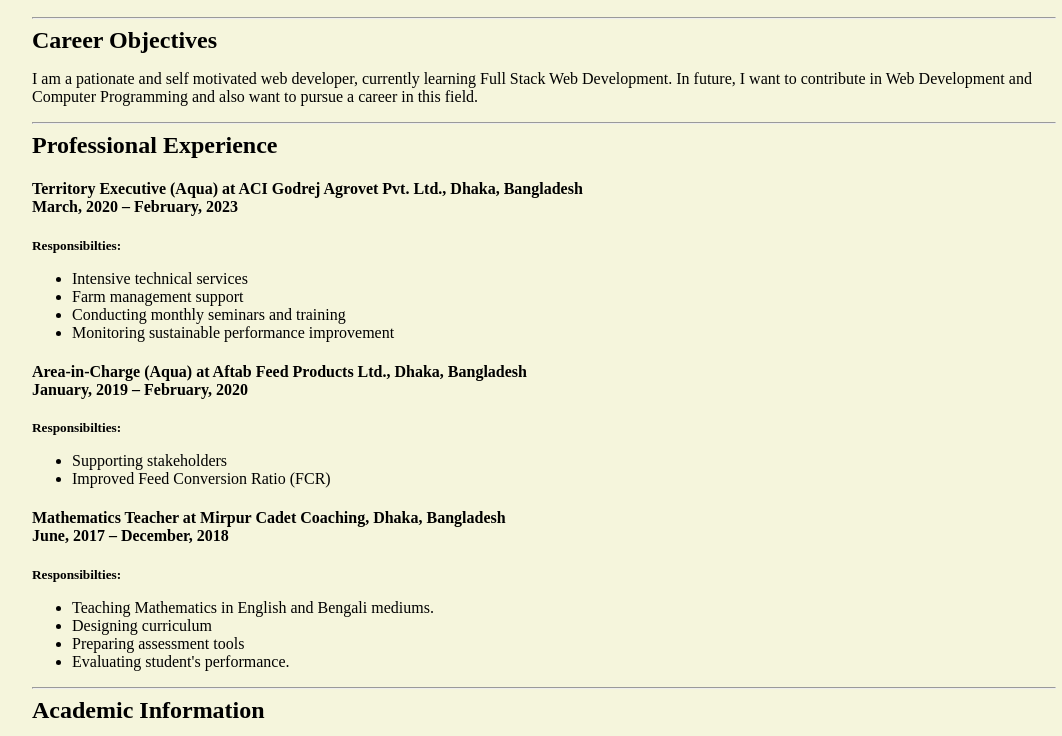
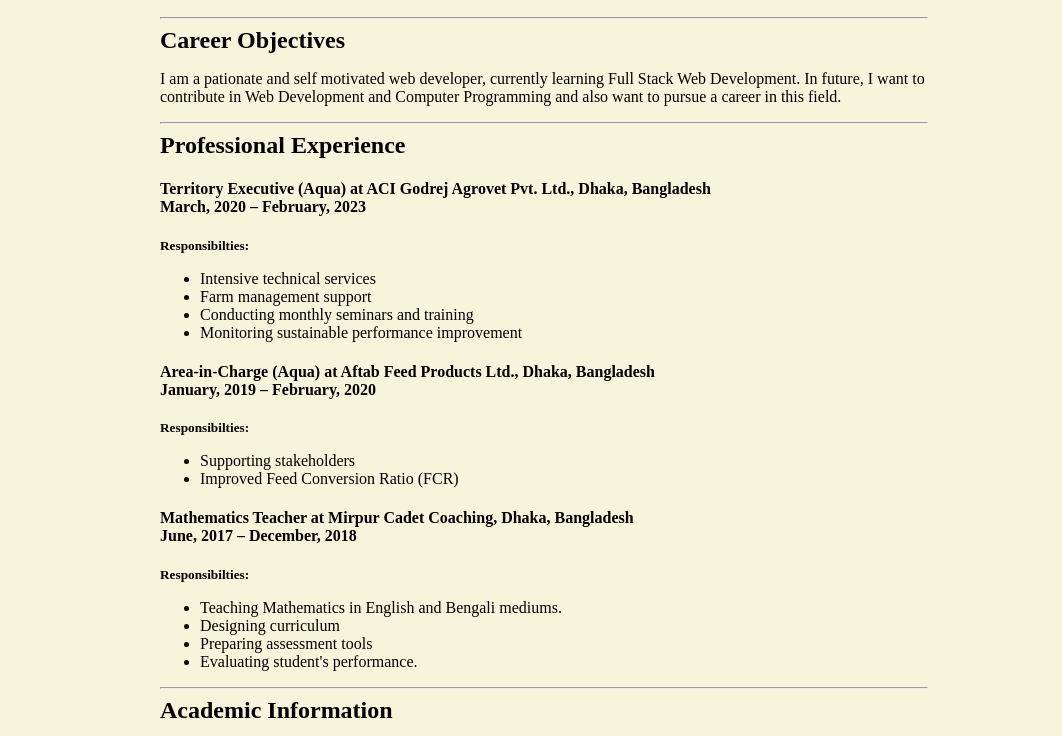
Before and after one commit to saimum-sifat/my-resume, a plain HTML site: page index.html in a window 1280 px wide. Shown: the part 170-906 px from the top of the page, without its empty margins (96-1158 px from the left). Drawn offline with Linux system fonts and the light colour scheme.

Commit message:
Reduce body width from 80% to 60%

```diff
--- a/style.css
+++ b/style.css
@@ -1,6 +1,6 @@
 body{
-  width: 80%;
-  margin: 5% 10%;
+  width: 60%;
+  margin: 5% 20%;
 }
 h1 {
   margin: 0%;
```
